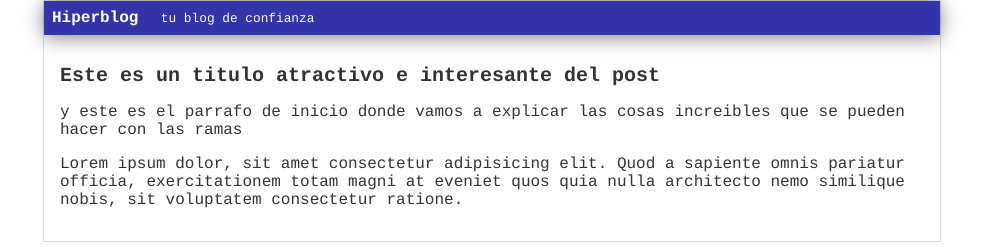
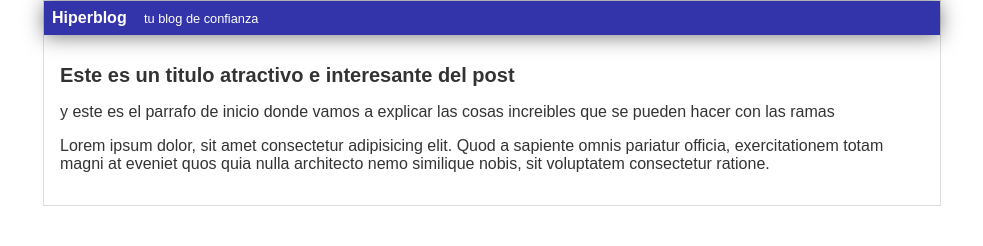
Before and after one commit to chisthoper96/Hyperblog, a plain HTML site: page index.html in a window 1280 px wide. Shown: the whole page, without its empty margins (148-1131 px from the left). Drawn offline with Linux system fonts and the light colour scheme.

Commit message:
actualizacion

```diff
--- a/estilos.css
+++ b/estilos.css
@@ -1,5 +1,5 @@
 body{
-    font-family: "courier";
+    font-family: "arial";
     color: #333;
     text-align: center;
     font-size: 16px;
```
